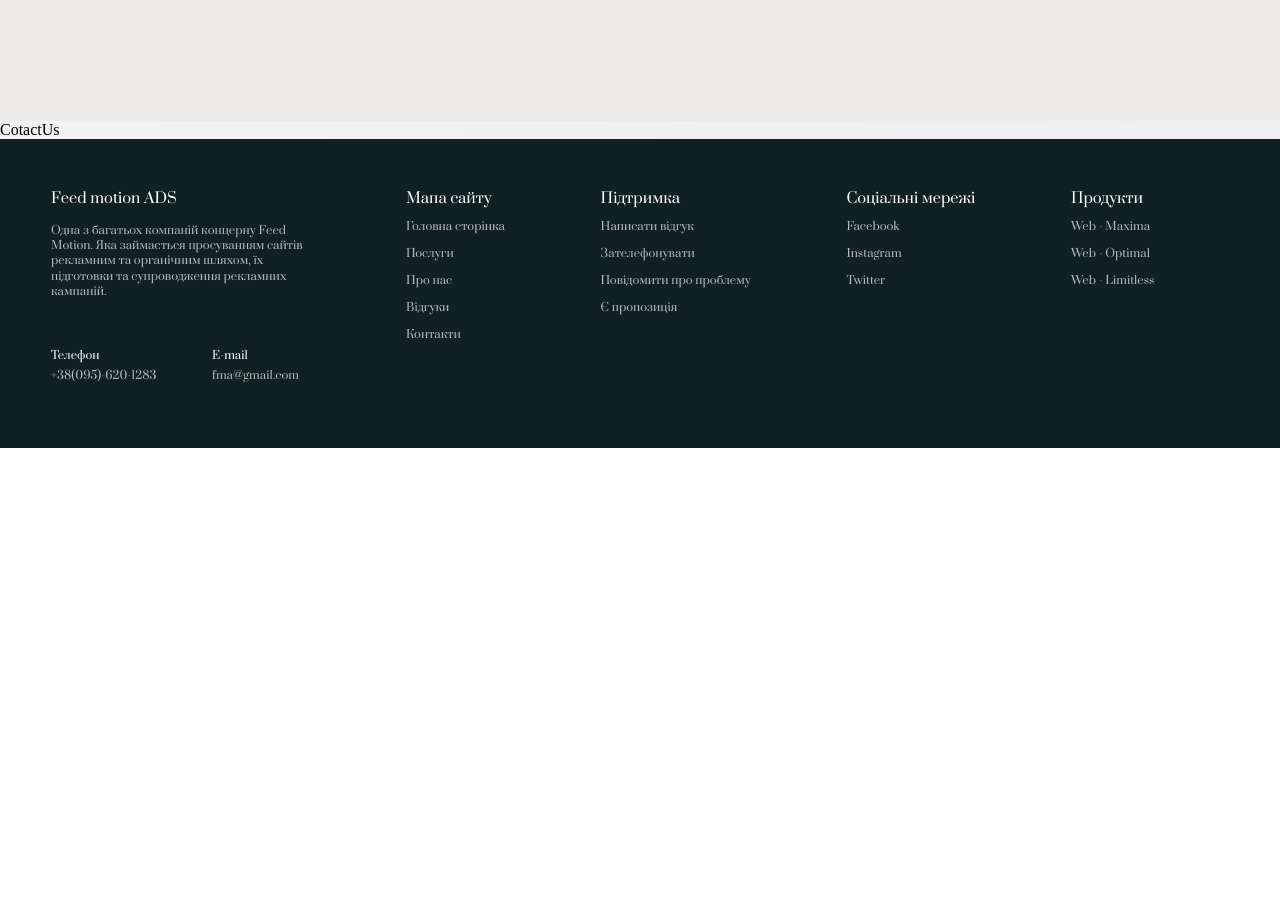
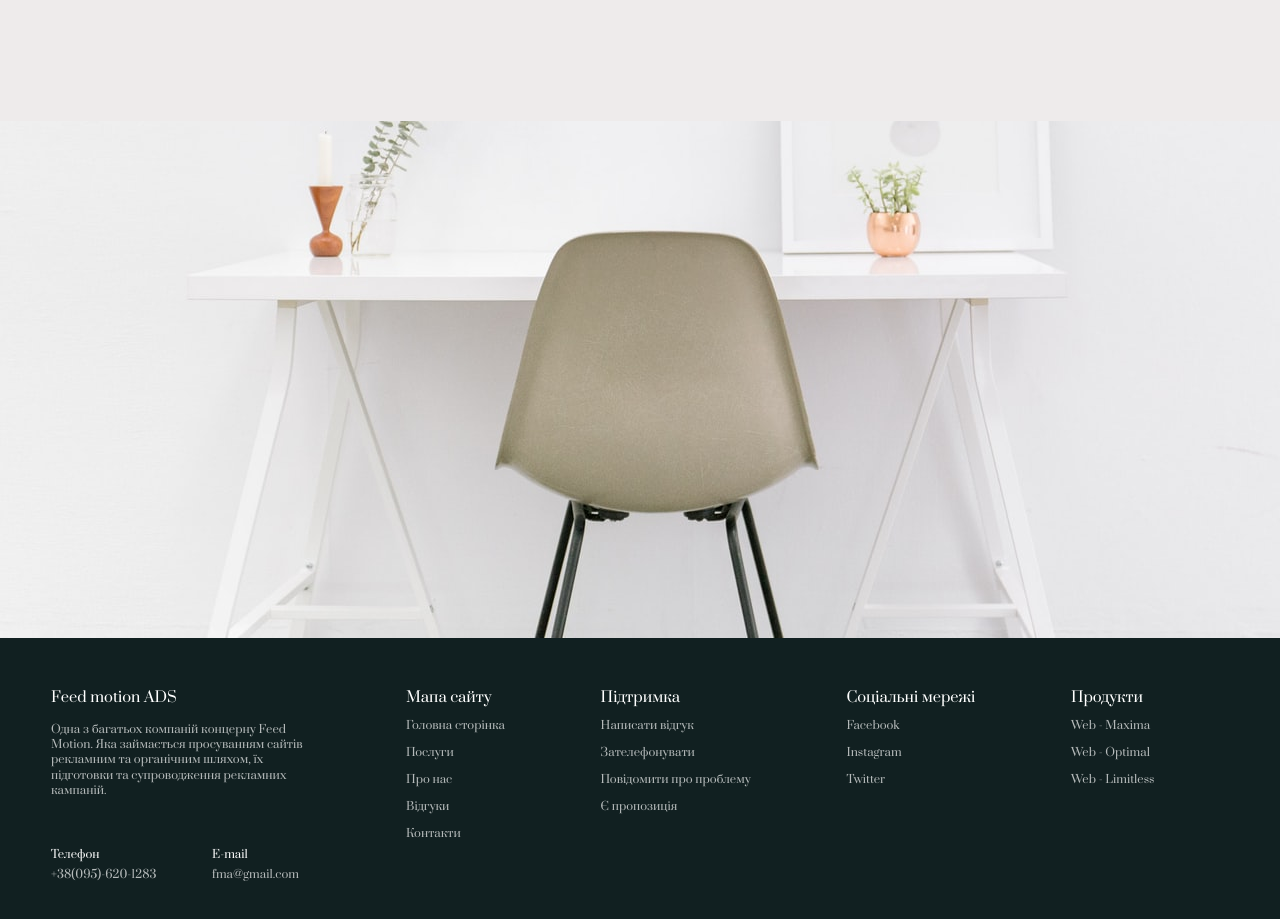
Before and after one commit to 3DMaX123/fma, a React (Create React App) app: page / in a window 1280 px wide. Shown: the part 3714-4633 px from the top of the page. Before the commit the page ends 4162 px from the top, so only its background shows below. Built offline with nearby package versions, Linux system fonts and the light colour scheme; a web font is replaced by a local one.

Commit message:
Add background photo for ContactUs

```diff
--- a/src/container/ContactUs/ContactUs.css
+++ b/src/container/ContactUs/ContactUs.css
@@ -0,0 +1,7 @@
+.app__contactUs{
+    background-position: bottom;
+
+    width: 100%;
+    height: 517px;
+    overflow: hidden;
+}
--- a/src/container/ContactUs/ContactUs.jsx
+++ b/src/container/ContactUs/ContactUs.jsx
@@ -1,12 +1,26 @@
 import React from 'react'
+import images from '../../constants/images';
+
 
 import './ContactUs.css';
 
-const CotactUs = () => (
-    <div>
-      CotactUs
 
-    </div>
-);
+class CotactUs extends React.Component {
+  constructor(props){
+    super(props)
+    this.state = {
+      backgroundImage: images.bench
+    }
+  }
+
+
+  render(){
+    return(
+      <div className='app__contactUs' style={{backgroundImage: "url(" + this.state.backgroundImage + ")"}} >
+
+      </div>
+    )
+  }
+}
 
 export default CotactUs;
```
Also changed, not shown: src/assets/Bench_With_CHair.jpg.
